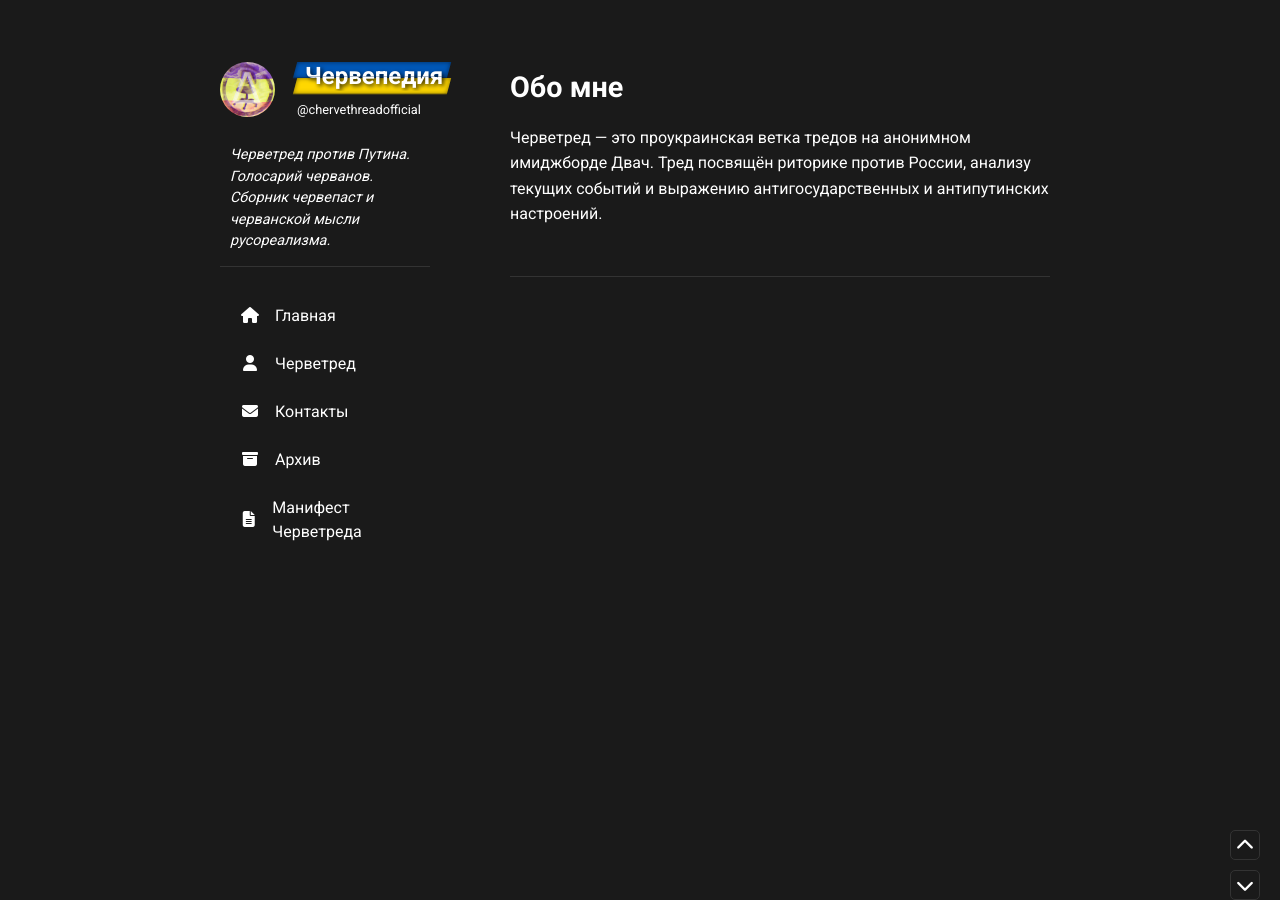
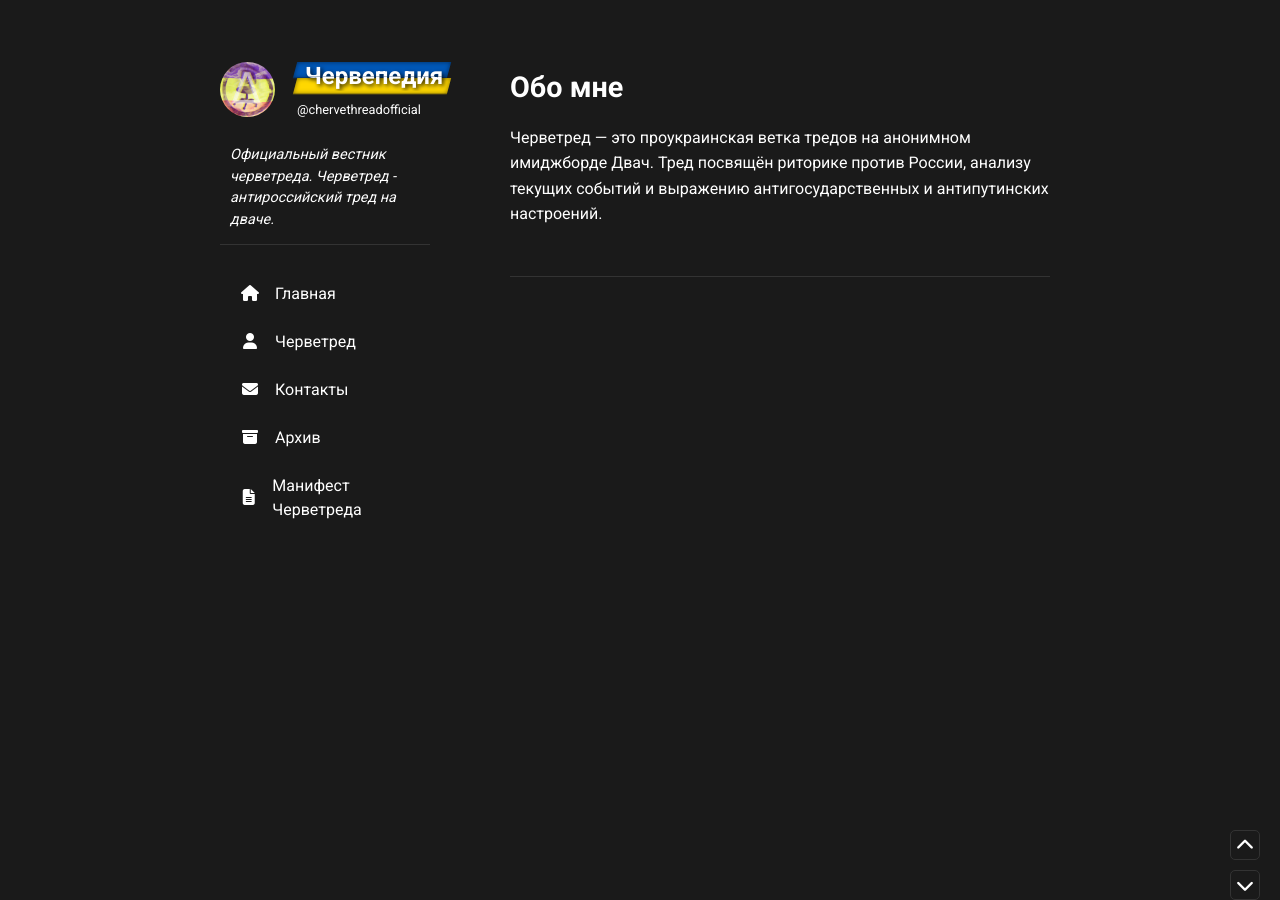
Before and after one commit to chervepediya/chervepediya.github.io, a Jekyll site: the page built from about.md, in a window 1280 px wide and 900 px high. Built offline with Jekyll 4.4.1, drawn with Linux system fonts in a browser that asks for light colours; nearby versions of some CDN libraries; a script that is not in the unit is left out.

Commit message:
Update _config.yml

```diff
--- a/_config.yml
+++ b/_config.yml
@@ -1,6 +1,6 @@
 # Основные настройки
 title: Червепедия
-description: Черветред против Путина. Голосарий черванов. Сборник червепаст и черванской мысли русореализма.
+description: Официальный вестник черветреда. Черветред - антироссийский тред на дваче.
 url: ""  # Абсолютный URL
 baseurl: ""  #
 timezone: Europe/Moscow
```
